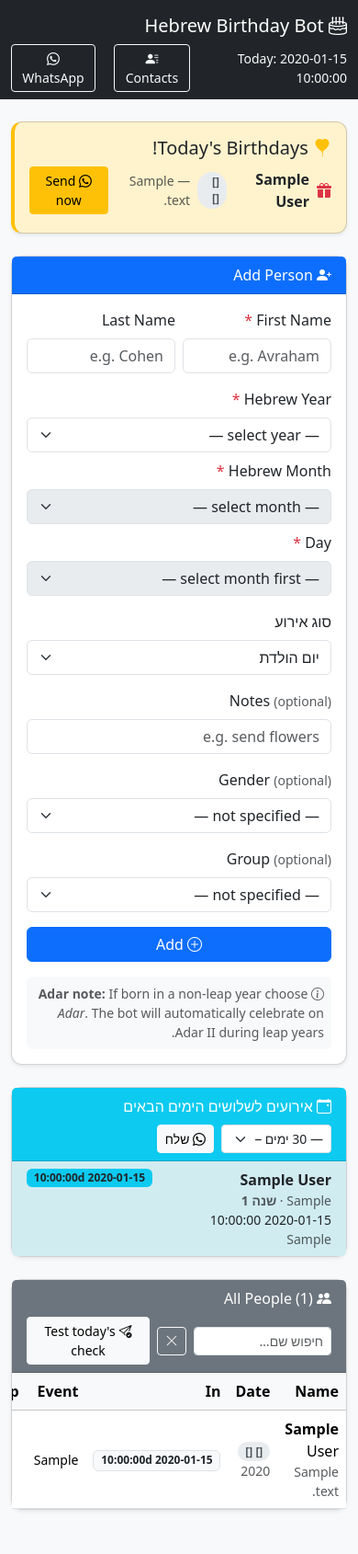
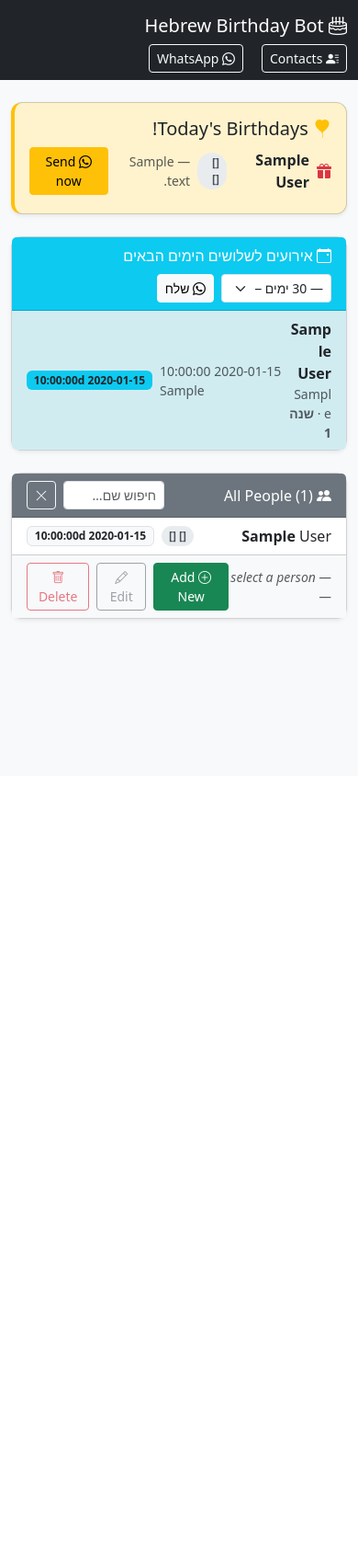
Before and after one commit to mishehou/birthday-bot, a Flask app: template templates/index.html in a window 390 px wide. Shown: the whole page at 92% size. After the commit the page ends 676 px from the top, so only its background shows below. Run offline with Flask 3, Linux system fonts and the light colour scheme; the template is opened without the code that fills it: most values are stand-ins (such as "Sample title", 1, 10 or a date in 2020); parts of the project's set-up code (start-up, migrations or seed data) failed here and were passed over.

Commit message:
Compact upcoming list, fix Adar non-leap display, and mobile contacts polish
- Upcoming events: 3-column layout (name+years | Hebrew+civil dates | days badge)
- Dropdown order: 5 days → 10 days → 30 days → Hebrew months
- Adar fix: non-leap years now show both Adar I and Adar II stored people in
  the single Adar month (fixes api_month_events, build_month_message, and the
  day-by-day scanner in get_people_with_birthday_on)
- Contacts page: mobile-responsive label input width

Co-Authored-By: Claude Sonnet 4.6 <noreply@anthropic.com>

```diff
--- a/app.py
+++ b/app.py
@@ -223,6 +223,9 @@ def get_people_with_birthday_on(hday: int, hmonth: int, hyear: int) -> list[dict
     # Adar II (13) in a leap year also covers people stored with plain Adar (12)
     if hmonth == 13 and is_leap_year(hyear):
         months_to_check.add(12)
+    # Plain Adar (12) in a non-leap year also covers people stored as Adar II (13)
+    elif hmonth == 12 and not is_leap_year(hyear):
+        months_to_check.add(13)
 
     conn = get_db()
     placeholders = ",".join("?" for _ in months_to_check)
@@ -637,14 +640,22 @@ def build_upcoming_message(days_ahead: int = 30) -> str | None:
 
 def build_month_message(month: int) -> str | None:
     """Return a WhatsApp message for all events in Hebrew month *month*, or None if none."""
+    today = date.today()
+    h_today = HebrewDate.from_pydate(today)
+    current_leap = is_leap_year(h_today.year)
+
+    if not current_leap and month in (12, 13):
+        months_to_query = (12, 13)
+    else:
+        months_to_query = (month,)
+
     conn = get_db()
+    placeholders = ",".join("?" for _ in months_to_query)
     rows = conn.execute(
-        "SELECT * FROM people WHERE hebrew_month = ? ORDER BY hebrew_day", (month,)
+        f"SELECT * FROM people WHERE hebrew_month IN ({placeholders}) ORDER BY hebrew_day",
+        months_to_query,
     ).fetchall()
     conn.close()
-
-    today = date.today()
-    h_today = HebrewDate.from_pydate(today)
     items = []
     for row in rows:
         p = dict(row)
@@ -727,7 +738,8 @@ def send_month_events(month):
 
 @app.route("/api/send-upcoming-list", methods=["POST"])
 def send_upcoming_list():
-    message = build_upcoming_message()
+    days = request.args.get("days", 30, type=int)
+    message = build_upcoming_message(days_ahead=days)
     if not message:
         return jsonify({"ok": False, "error": "אין אירועים בשלושים הימים הבאים"})
 
@@ -860,15 +872,23 @@ def api_month_events(month):
     if month < 1 or month > 13:
         return jsonify({"error": "invalid month"}), 400
 
+    today = date.today()
+    h_today = HebrewDate.from_pydate(today)
+    current_leap = is_leap_year(h_today.year)
+
+    # In a non-leap year there is only one Adar; show both Adar I and Adar II stored people
+    if not current_leap and month in (12, 13):
+        months_to_query = (12, 13)
+    else:
+        months_to_query = (month,)
+
     conn = get_db()
+    placeholders = ",".join("?" for _ in months_to_query)
     rows = conn.execute(
-        "SELECT * FROM people WHERE hebrew_month = ? ORDER BY hebrew_day",
-        (month,),
+        f"SELECT * FROM people WHERE hebrew_month IN ({placeholders}) ORDER BY hebrew_day",
+        months_to_query,
     ).fetchall()
     conn.close()
-
-    today = date.today()
-    h_today = HebrewDate.from_pydate(today)
     result = []
     for row in rows:
         p = dict(row)
@@ -1200,6 +1220,8 @@ def start_scheduler():
         )
         logger.info("DB backup scheduled at 03:00 and 10:30 → %s", BACKUP_DIR)
     scheduler.start()
+    if BACKUP_DIR:
+        backup_database()
     logger.info(
         "Scheduler started — daily check at %02d:%02d %s",
         NOTIFICATION_HOUR, NOTIFICATION_MINUTE, TIMEZONE,
--- a/templates/index.html
+++ b/templates/index.html
@@ -16,6 +16,13 @@
       padding: 2px 8px; border-radius: 20px;
       background: #e9ecef; color: #495057;
     }
+    .people-item { cursor: pointer; transition: background .12s; }
+    .people-item:hover:not(.people-selected) { background: #f8f9fa; }
+    .people-selected { background: #e7f3ff !important; border-inline-start: 3px solid #0d6efd; }
+    .people-item:last-child { border-bottom: none !important; }
+    @media (max-width: 767.98px) {
+      #peopleSearch { width: 110px !important; }
+    }
   </style>
 </head>
 <body>
@@ -23,7 +30,7 @@
   <div class="container">
     <span class="navbar-brand"><i class="bi bi-cake2"></i> Hebrew Birthday Bot</span>
     <div class="d-flex align-items-center gap-3">
-      <span class="text-light small">Today: {{ today_str }}</span>
+      <span class="text-light small d-none d-md-inline">Today: {{ today_str }}</span>
       <a href="/admin/contacts" class="btn btn-sm btn-outline-light me-1">
         <i class="bi bi-person-lines-fill"></i> Contacts
       </a>
@@ -68,108 +75,17 @@
 
   <div class="row g-4">
 
-    <!-- Add Person -->
     <div class="col-lg-5">
+
+      <!-- Upcoming / month filter -->
       <div class="card shadow-sm">
-        <div class="card-header bg-primary text-white">
-          <i class="bi bi-person-plus-fill"></i> Add Person
-        </div>
-        <div class="card-body">
-          <form method="post" action="/add" id="addForm">
-            <div class="row g-2 mb-3">
-              <div class="col">
-                <label class="form-label">First Name <span class="text-danger">*</span></label>
-                <input type="text" class="form-control" name="first_name"
-                       placeholder="e.g. Avraham" required>
-              </div>
-              <div class="col">
-                <label class="form-label">Last Name</label>
-                <input type="text" class="form-control" name="last_name"
-                       placeholder="e.g. Cohen">
-              </div>
-            </div>
-
-            <!-- Year → Month → Day (each depends on the previous) -->
-            <div class="mb-2">
-              <label class="form-label">Hebrew Year <span class="text-danger">*</span></label>
-              <select class="form-select" name="hebrew_year_ui" id="addYear"
-                      onchange="onYearChange('addYear','addMonth','addDay')">
-                <option value="">— select year —</option>
-                {% for y in range(5700, 5801) %}
-                  <option value="{{ y }}" {% if y == current_hebrew_year %}selected{% endif %}>{{ y }}</option>
-                {% endfor %}
-              </select>
-            </div>
-
-            <div class="mb-2">
-              <label class="form-label">Hebrew Month <span class="text-danger">*</span></label>
-              <select class="form-select" name="hebrew_month" id="addMonth"
-                      onchange="buildDayOptions('addMonth','addDay')" disabled required>
-                <option value="">— select year first —</option>
-              </select>
-            </div>
-
-            <div class="mb-3">
-              <label class="form-label">Day <span class="text-danger">*</span></label>
-              <select class="form-select" name="hebrew_day" id="addDay" disabled required>
-                <option value="">— select month first —</option>
-              </select>
-            </div>
-
-            <div class="mb-3">
-              <label class="form-label">סוג אירוע</label>
-              <select class="form-select" name="event_type">
-                <option value="יום הולדת" selected>יום הולדת</option>
-                <option value="יום נישואין">יום נישואין</option>
-                <option value="יום פטירה">יום פטירה</option>
-                <option value="אחר">אחר</option>
-              </select>
-            </div>
-
-            <div class="mb-3">
-              <label class="form-label">Notes <small class="text-muted">(optional)</small></label>
-              <input type="text" class="form-control" name="notes"
-                     placeholder="e.g. send flowers">
-            </div>
-
-            <div class="mb-3">
-              <label class="form-label">Gender <small class="text-muted">(optional)</small></label>
-              <select class="form-select" name="gender">
-                <option value="">— not specified —</option>
-                <option value="M">M — Male</option>
-                <option value="F">F — Female</option>
-              </select>
-            </div>
-
-            <div class="mb-3">
-              <label class="form-label">Group <small class="text-muted">(optional)</small></label>
-              <select class="form-select" name="group_type">
-                <option value="">— not specified —</option>
-                <option value="close_family">Close Family</option>
-                <option value="other">Other</option>
-              </select>
-            </div>
-
-            <button type="submit" class="btn btn-primary w-100">
-              <i class="bi bi-plus-circle"></i> Add
-            </button>
-          </form>
-
-          <div class="mt-3 p-2 bg-light rounded small text-muted">
-            <i class="bi bi-info-circle"></i>
-            <strong>Adar note:</strong> If born in a non-leap year choose <em>Adar</em>.
-            The bot will automatically celebrate on Adar II during leap years.
-          </div>
-        </div>
-      </div>
-
-      <!-- Upcoming (next 30 days) / month filter -->
-      <div class="card shadow-sm mt-4">
         <div class="card-header bg-info text-white d-flex justify-content-between align-items-center flex-wrap gap-2">
           <span><i class="bi bi-calendar-event"></i> אירועים לשלושים הימים הבאים</span>
           <div class="d-flex align-items-center gap-2">
-            <select id="monthFilter" class="form-select form-select-sm" style="width:120px" onchange="onMonthFilter()">
-              <option value="">— 30 ימים —</option>
+            <select id="monthFilter" class="form-select form-select-sm" style="width:120px" onchange="onFilterChange()">
+              <option value="d5">— 5 ימים —</option>
+              <option value="d10">— 10 ימים —</option>
+              <option value="" selected>— 30 ימים —</option>
               {% for num, name in hebrew_months_he.items() %}
               <option value="{{ num }}">{{ name }}</option>
               {% endfor %}
@@ -182,21 +98,29 @@
         <ul class="list-group list-group-flush" id="upcomingList">
           {% if upcoming %}
             {% for p in upcoming %}
-            <li class="list-group-item upcoming-soon d-flex justify-content-between align-items-start">
-              <div>
-                <strong>{{ p.first_name }} {{ p.last_name or '' }}</strong>
+            <li class="list-group-item upcoming-soon py-2">
+              <div class="d-flex align-items-center gap-2">
+                <div class="flex-grow-1 overflow-hidden">
+                  <div><strong>{{ p.first_name }} {{ p.last_name or '' }}</strong></div>
                   <div class="small text-muted">
                     {{ p.event_type or 'יום הולדת' }}
                     {% if p.years_count is not none and p.years_count >= 0 %}
                       · <strong>שנה {{ p.years_count }}</strong>
                     {% elif p.years_count is none %}
-                    · <a href="/edit/{{ p.id }}" class="text-warning text-decoration-none" title="הוסף שנה כדי לחשב">⚠ הוסף שנה</a>
+                      · <a href="/edit/{{ p.id }}" class="text-warning text-decoration-none" title="הוסף שנה כדי לחשב">⚠</a>
                     {% endif %}
                   </div>
-                <div class="small">{{ p.next_hebrew_date_he }}</div>
-                <div class="small text-muted">{{ p.next_gregorian }}</div>
                 </div>
-              <span class="badge bg-info text-dark">{{ p.days_until }}d</span>
+                <div class="text-end small text-muted flex-shrink-0">
+                  <div>{{ p.next_hebrew_date_he }}</div>
+                  <div>{{ p.next_gregorian }}</div>
+                </div>
+                {% if p.days_until == 0 %}
+                  <span class="badge bg-warning text-dark flex-shrink-0">היום!</span>
+                {% else %}
+                  <span class="badge bg-info text-dark flex-shrink-0">{{ p.days_until }}d</span>
+                {% endif %}
+              </div>
             </li>
             {% endfor %}
           {% else %}
@@ -217,66 +141,53 @@
             <button class="btn btn-sm btn-outline-light" onclick="clearPeopleSearch()" title="איפוס">
               <i class="bi bi-x-lg"></i>
             </button>
-            <button class="btn btn-sm btn-light" id="checkBtn" onclick="checkToday(event)">
+            <button class="btn btn-sm btn-light d-none d-md-inline-flex" id="checkBtn" onclick="checkToday(event)">
               <i class="bi bi-send-check"></i> Test today's check
             </button>
           </div>
         </div>
         {% if people %}
-        <div class="table-responsive">
-          <table class="table table-hover align-middle mb-0" id="peopleTable">
-            <thead class="table-light">
-              <tr>
-                <th>Name</th>
-                <th>Date</th>
-                <th>In</th>
-                <th>Event</th>
-                <th>Group</th>
-                <th></th>
-              </tr>
-            </thead>
-            <tbody>
+        <div id="peopleTable" style="max-height:55vh; overflow-y:auto;">
           {% for p in people %}
-              <tr data-name="{{ (p.first_name ~ ' ' ~ (p.last_name or ''))|lower }}">
-                <td>
-                  <strong>{{ p.first_name }}</strong> {{ p.last_name or '' }}
-                  {% if p.gender == 'M' %}<span class="badge bg-primary ms-1">M</span>
-                  {% elif p.gender == 'F' %}<span class="badge bg-danger ms-1">F</span>
-                  {% endif %}
-                  {% if p.notes %}<div class="small text-muted">{{ p.notes }}</div>{% endif %}
-                </td>
-                <td>
+          <div class="people-item px-3 py-2 border-bottom"
+               data-id="{{ p.id }}"
+               data-name="{{ (p.first_name ~ ' ' ~ (p.last_name or ''))|lower }}"
+               data-first="{{ p.first_name }}"
+               data-last="{{ p.last_name or '' }}"
+               onclick="selectPerson(this)">
+            <div class="d-flex justify-content-between align-items-center">
+              <span>
+                <strong>{{ p.first_name }}</strong>{% if p.last_name %} {{ p.last_name }}{% endif %}
+                {% if p.gender == 'M' %}<span class="badge bg-primary ms-1" style="font-size:.6rem;vertical-align:middle">M</span>
+                {% elif p.gender == 'F' %}<span class="badge bg-danger ms-1" style="font-size:.6rem;vertical-align:middle">F</span>{% endif %}
+              </span>
+              <span class="d-flex align-items-center gap-2">
                 <span class="month-badge">{{ hebrew_months[p.hebrew_month] }} {{ p.hebrew_day }}</span>
-                  {% if p.hebrew_year %}<div class="small text-muted">{{ p.hebrew_year }}</div>{% endif %}
-                </td>
-                <td class="text-center">
                 {% set d = p.days_until %}
                 {% if d == 0 %}<span class="badge bg-warning text-dark">Today!</span>
-                  {% else %}<span class="badge bg-light text-dark border">{{ d }}d</span>
-                  {% endif %}
-                </td>
-                <td class="small">{{ p.event_type or 'יום הולדת' }}</td>
-                <td class="text-center">
-                  {% if p.group_type == 'close_family' %}<span class="badge bg-success">משפחה</span>
-                  {% elif p.group_type == 'other' %}<span class="badge bg-secondary">אחר</span>
-                  {% endif %}
-                </td>
-                <td class="text-end">
-                  <a href="/edit/{{ p.id }}" class="btn btn-sm btn-outline-secondary me-1">
-                    <i class="bi bi-pencil"></i>
+                {% else %}<span class="badge bg-light text-dark border">{{ d }}d</span>{% endif %}
+              </span>
+            </div>
+          </div>
+          {% endfor %}
+        </div>
+        <div class="card-footer d-flex align-items-center justify-content-between py-2 bg-light">
+          <span id="selectedName" class="small text-muted fst-italic">— select a person —</span>
+          <div class="d-flex gap-2">
+            <button type="button" class="btn btn-sm btn-success"
+                    data-bs-toggle="modal" data-bs-target="#addPersonModal">
+              <i class="bi bi-plus-circle"></i> Add New
+            </button>
+            <a id="editBtn" href="#" class="btn btn-sm btn-outline-secondary disabled">
+              <i class="bi bi-pencil"></i> Edit
             </a>
-                  <form method="post" action="/delete/{{ p.id }}" class="d-inline"
-                        onsubmit="return confirm('Delete {{ p.first_name }} {{ p.last_name }}?')">
-                    <button class="btn btn-sm btn-outline-danger">
-                      <i class="bi bi-trash"></i>
+            <button id="deleteBtn" type="button" class="btn btn-sm btn-outline-danger disabled"
+                    onclick="deletePerson()">
+              <i class="bi bi-trash"></i> Delete
             </button>
-                  </form>
-                </td>
-              </tr>
-              {% endfor %}
-            </tbody>
-          </table>
           </div>
+        </div>
+        <form id="deleteForm" method="post" action="" class="d-none"></form>
         {% else %}
         <div class="card-body text-center text-muted py-5">
           <i class="bi bi-person-x" style="font-size:2rem"></i>
@@ -288,6 +199,94 @@
 
   </div><!-- /row -->
 </div><!-- /container -->
+
+<!-- Add Person Modal -->
+<div class="modal fade" id="addPersonModal" tabindex="-1" aria-hidden="true">
+  <div class="modal-dialog">
+    <div class="modal-content">
+      <div class="modal-header bg-primary text-white">
+        <h5 class="modal-title"><i class="bi bi-person-plus-fill"></i> Add Person</h5>
+        <button type="button" class="btn-close btn-close-white" data-bs-dismiss="modal"></button>
+      </div>
+      <div class="modal-body">
+        <form method="post" action="/add" id="addForm">
+          <div class="row g-2 mb-3">
+            <div class="col">
+              <label class="form-label">First Name <span class="text-danger">*</span></label>
+              <input type="text" class="form-control" name="first_name"
+                     placeholder="e.g. Avraham" required>
+            </div>
+            <div class="col">
+              <label class="form-label">Last Name</label>
+              <input type="text" class="form-control" name="last_name"
+                     placeholder="e.g. Cohen">
+            </div>
+          </div>
+          <div class="mb-2">
+            <label class="form-label">Hebrew Year <span class="text-danger">*</span></label>
+            <select class="form-select" name="hebrew_year_ui" id="addYear"
+                    onchange="onYearChange('addYear','addMonth','addDay')">
+              <option value="">— select year —</option>
+              {% for y in range(5700, 5801) %}
+                <option value="{{ y }}" {% if y == current_hebrew_year %}selected{% endif %}>{{ y }}</option>
+              {% endfor %}
+            </select>
+          </div>
+          <div class="mb-2">
+            <label class="form-label">Hebrew Month <span class="text-danger">*</span></label>
+            <select class="form-select" name="hebrew_month" id="addMonth"
+                    onchange="buildDayOptions('addMonth','addDay')" disabled required>
+              <option value="">— select year first —</option>
+            </select>
+          </div>
+          <div class="mb-3">
+            <label class="form-label">Day <span class="text-danger">*</span></label>
+            <select class="form-select" name="hebrew_day" id="addDay" disabled required>
+              <option value="">— select month first —</option>
+            </select>
+          </div>
+          <div class="mb-3">
+            <label class="form-label">סוג אירוע</label>
+            <select class="form-select" name="event_type">
+              <option value="יום הולדת" selected>יום הולדת</option>
+              <option value="יום נישואין">יום נישואין</option>
+              <option value="יום פטירה">יום פטירה</option>
+              <option value="אחר">אחר</option>
+            </select>
+          </div>
+          <div class="mb-3">
+            <label class="form-label">Notes <small class="text-muted">(optional)</small></label>
+            <input type="text" class="form-control" name="notes" placeholder="e.g. send flowers">
+          </div>
+          <div class="mb-3">
+            <label class="form-label">Gender <small class="text-muted">(optional)</small></label>
+            <select class="form-select" name="gender">
+              <option value="">— not specified —</option>
+              <option value="M">M — Male</option>
+              <option value="F">F — Female</option>
+            </select>
+          </div>
+          <div class="mb-3">
+            <label class="form-label">Group <small class="text-muted">(optional)</small></label>
+            <select class="form-select" name="group_type">
+              <option value="">— not specified —</option>
+              <option value="close_family">Close Family</option>
+              <option value="other">Other</option>
+            </select>
+          </div>
+          <button type="submit" class="btn btn-primary w-100">
+            <i class="bi bi-plus-circle"></i> Add
+          </button>
+        </form>
+        <div class="mt-3 p-2 bg-light rounded small text-muted">
+          <i class="bi bi-info-circle"></i>
+          <strong>Adar note:</strong> If born in a non-leap year choose <em>Adar</em>.
+          The bot will automatically celebrate on Adar II during leap years.
+        </div>
+      </div>
+    </div>
+  </div>
+</div>
 
 <script src="https://cdn.jsdelivr.net/npm/bootstrap@5.3.3/dist/js/bootstrap.bundle.min.js"></script>
 <script>
@@ -359,8 +358,11 @@ window.addEventListener('DOMContentLoaded', () => {
 });
 
 async function sendUpcomingList() {
-  const month = document.getElementById('monthFilter').value;
-  const url   = month ? `/api/send-month-events/${month}` : '/api/send-upcoming-list';
+  const val = document.getElementById('monthFilter').value;
+  let url;
+  if (!val)              url = '/api/send-upcoming-list';
+  else if (val.startsWith('d')) url = `/api/send-upcoming-list?days=${val.slice(1)}`;
+  else                   url = `/api/send-month-events/${val}`;
   const btn   = document.getElementById('sendUpcomingBtn');
   const orig  = btn.innerHTML;
   btn.innerHTML = '<span class="spinner-border spinner-border-sm"></span>';
@@ -384,7 +386,7 @@ async function sendUpcomingList() {
 
 function filterPeople() {
   const q = document.getElementById('peopleSearch').value.toLowerCase();
-  document.querySelectorAll('#peopleTable tbody tr').forEach(row => {
+  document.querySelectorAll('#peopleTable .people-item').forEach(row => {
     row.classList.toggle('d-none', q.length > 0 && !(row.dataset.name || '').includes(q));
   });
 }
@@ -394,33 +396,53 @@ function clearPeopleSearch() {
   filterPeople();
 }
 
+function selectPerson(el) {
+  document.querySelectorAll('.people-item').forEach(r => r.classList.remove('people-selected'));
+  el.classList.add('people-selected');
+  const name = [el.dataset.first, el.dataset.last].filter(Boolean).join(' ');
+  document.getElementById('selectedName').textContent = name;
+  const editBtn = document.getElementById('editBtn');
+  editBtn.href = `/edit/${el.dataset.id}`;
+  editBtn.classList.remove('disabled');
+  document.getElementById('deleteBtn').classList.remove('disabled');
+  document.getElementById('deleteForm').action = `/delete/${el.dataset.id}`;
+}
+
+function deletePerson() {
+  const name = document.getElementById('selectedName').textContent;
+  if (confirm('Delete ' + name + '?')) {
+    document.getElementById('deleteForm').submit();
+  }
+}
+
 function _esc(s) {
   return String(s || '').replace(/&/g,'&amp;').replace(/</g,'&lt;').replace(/>/g,'&gt;').replace(/"/g,'&quot;');
 }
 
 let _upcomingOriginalHTML = null;
 
-async function onMonthFilter() {
-  const month  = document.getElementById('monthFilter').value;
+async function onFilterChange() {
+  const val    = document.getElementById('monthFilter').value;
   const listEl = document.getElementById('upcomingList');
 
   if (_upcomingOriginalHTML === null) {
     _upcomingOriginalHTML = listEl.innerHTML;
   }
 
-  if (!month) {
+  if (!val) {
     listEl.innerHTML = _upcomingOriginalHTML;
     return;
   }
 
   listEl.innerHTML = '<li class="list-group-item text-center py-3"><span class="spinner-border spinner-border-sm"></span></li>';
 
+  const url = val.startsWith('d') ? `/api/upcoming?days=${val.slice(1)}` : `/api/month-events/${val}`;
   try {
-    const res    = await fetch(`/api/month-events/${month}`);
+    const res    = await fetch(url);
     const people = await res.json();
 
     if (!people.length) {
-      listEl.innerHTML = '<li class="list-group-item text-center text-muted py-3">אין אירועים בחודש זה</li>';
+      listEl.innerHTML = '<li class="list-group-item text-center text-muted py-3">אין אירועים בטווח הנבחר</li>';
       return;
     }
 
@@ -430,19 +452,23 @@ async function onMonthFilter() {
       if (p.years_count !== null && p.years_count !== undefined && p.years_count >= 0) {
         yearsHtml = `· <strong>שנה ${p.years_count}</strong>`;
       } else if (p.years_count === null || p.years_count === undefined) {
-        yearsHtml = `· <a href="/edit/${p.id}" class="text-warning text-decoration-none" title="הוסף שנה כדי לחשב">⚠ הוסף שנה</a>`;
+        yearsHtml = `· <a href="/edit/${p.id}" class="text-warning text-decoration-none" title="הוסף שנה כדי לחשב">⚠</a>`;
       }
       const badge = p.days_until === 0
-        ? `<span class="badge bg-warning text-dark">היום!</span>`
-        : `<span class="badge bg-info text-dark">${p.days_until}d</span>`;
-      return `<li class="list-group-item upcoming-soon d-flex justify-content-between align-items-start">
-        <div>
-          <strong>${name}</strong>
+        ? `<span class="badge bg-warning text-dark flex-shrink-0">היום!</span>`
+        : `<span class="badge bg-info text-dark flex-shrink-0">${p.days_until}d</span>`;
+      return `<li class="list-group-item upcoming-soon py-2">
+        <div class="d-flex align-items-center gap-2">
+          <div class="flex-grow-1 overflow-hidden">
+            <div><strong>${name}</strong></div>
             <div class="small text-muted">${_esc(p.event_type || 'יום הולדת')} ${yearsHtml}</div>
-          <div class="small">${_esc(p.next_hebrew_date_he)}</div>
-          <div class="small text-muted">${_esc(p.next_gregorian)}</div>
+          </div>
+          <div class="text-end small text-muted flex-shrink-0">
+            <div>${_esc(p.next_hebrew_date_he)}</div>
+            <div>${_esc(p.next_gregorian)}</div>
           </div>
           ${badge}
+        </div>
       </li>`;
     }).join('');
   } catch (err) {
```
Also changed, not shown: templates/contacts.html (+7 -4 lines). Lines whose indentation alone changed are shown as unchanged.
